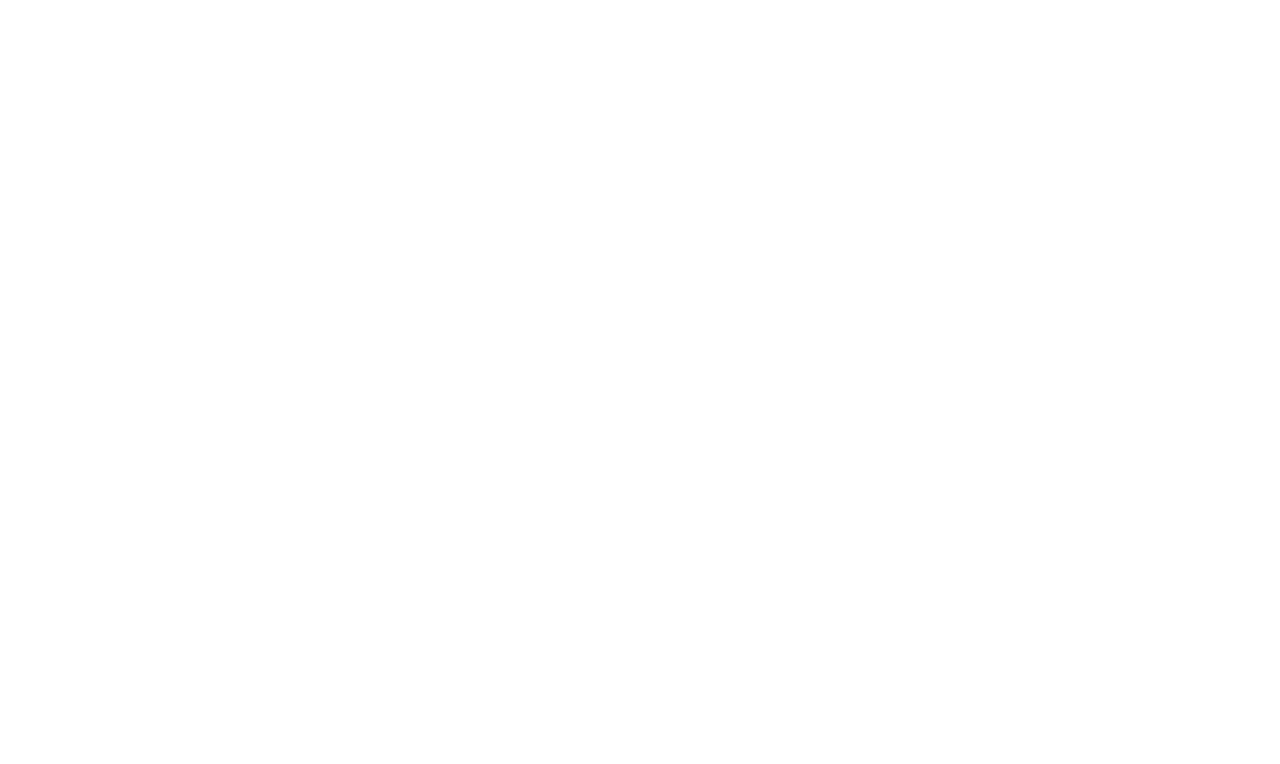
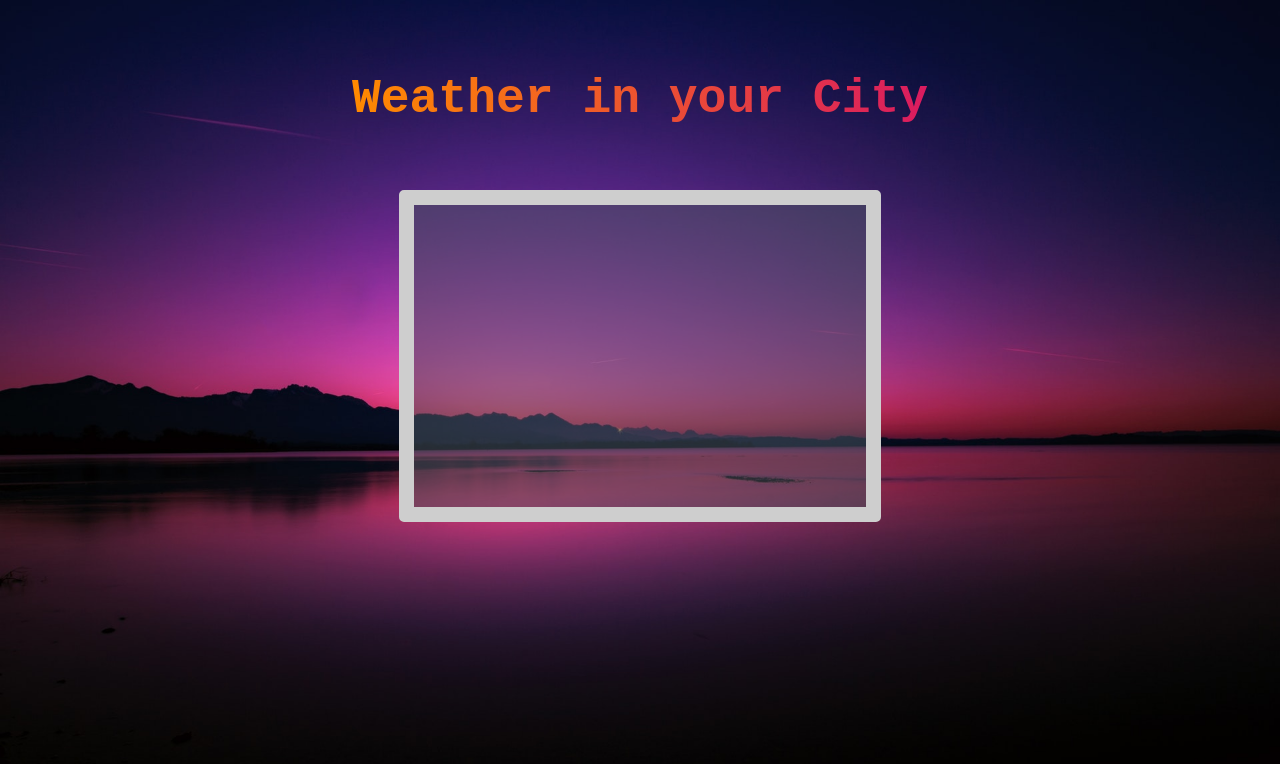
Before and after one commit to Ram12393/weather-app, a plain HTML site: page index.html in a window 1280 px wide. Shown: the top 764 px of the page. Drawn offline with Linux system fonts and the light colour scheme; some packages are replaced by stand-ins of ours.

Commit message:
stying added

```diff
--- /dev/null
+++ b/index.css
@@ -0,0 +1,49 @@
+body {
+    background-image: url('/images/bg.jpg');
+    background-size: cover;
+    background-repeat: no-repeat;
+    height: -webkit-fill-available;
+}
+
+.weather-info {
+    height: inherit;
+    display: flex;
+    flex-direction: column;
+    align-items: center;
+    justify-content: center;
+    font-size: 6vh;
+    font-weight: 600;
+    font-family: monospace;
+
+}
+
+h4 {
+
+    background: linear-gradient(to right, #ff8a00, #da1b60);
+    -webkit-background-clip: text;
+    -webkit-text-fill-color: transparent;
+    -webkit-box-decoration-break: clone;
+    box-decoration-break: clone;
+    text-shadow: none;
+}
+
+.weather-wrapper {
+    padding: 8%;
+    border: 15px solid #cecece;
+    border-radius: 5px;
+    background: transparent;
+    color: #fff;
+    background: #47525d87;
+    width: 250px;
+    height: 100px;
+
+}
+
+#location {
+    padding-bottom: 5%
+}
+
+.location-wrapper {
+    display: flex;
+    justify-content: center;
+}
--- a/index.html
+++ b/index.html
@@ -6,6 +6,7 @@
     <meta name="viewport" content="width=device-width, initial-scale=1.0">
     <meta http-equiv="X-UA-Compatible" content="ie=edge">
     <title>Weather APP</title>
+    <link rel="stylesheet" href="index.css">
     <script src="index.js"></script>
     </script>
     <script async defer src="https://maps.googleapis.com/maps/api/js?key=AIzaSyDpUQyoOBLq-px2M-iV44Oe9Xg6rDt20XI&callback=initMap"
@@ -13,11 +14,17 @@
 </head>
 
 <body>
-    <div id="map"></div>
-    <div id ="location"></div>
-    <div id ="temp"></div>
-    <!-- <div id="icon"></div> -->
-    <img src="" id="icon" alt="">
+    <div class="weather-info">
+        <h4>Weather in your City</h4>
+        <div class="weather-wrapper">
+            <div id="map"></div>
+            <div id="location"></div>
+            <div class="location-wrapper">
+                <div id="temp"></div>
+                <img src="" id="icon" alt="">
+            </div>
+        </div>
+    </div>
 </body>
 
 </html>
--- a/index.js
+++ b/index.js
@@ -64,7 +64,7 @@ function displayLocation(latitude, longitude) {
                     state = value[count - 2];
                     city = value[count - 3];
                     console.log(city);
-                    x.innerHTML = "city name is: " + city;
+                    x.innerHTML =  city;
 
                 } else {
                     x.innerHTML = "address not found";
@@ -84,6 +84,7 @@ function getWeatherInfo(lat, lang) {
     http.onload = () => {
         let temp = http.responseText;
         let jsonParse = JSON.parse(temp)
+        console.log(jsonParse)
         x.innerHTML = (jsonParse.main.temp).toFixed(0)+"  C"
         document.getElementById("icon").src = "http://openweathermap.org/img/w/" + jsonParse.weather[0].icon + ".png"
         // dfsf
```
Also changed, not shown: images/bg.jpg (added).
